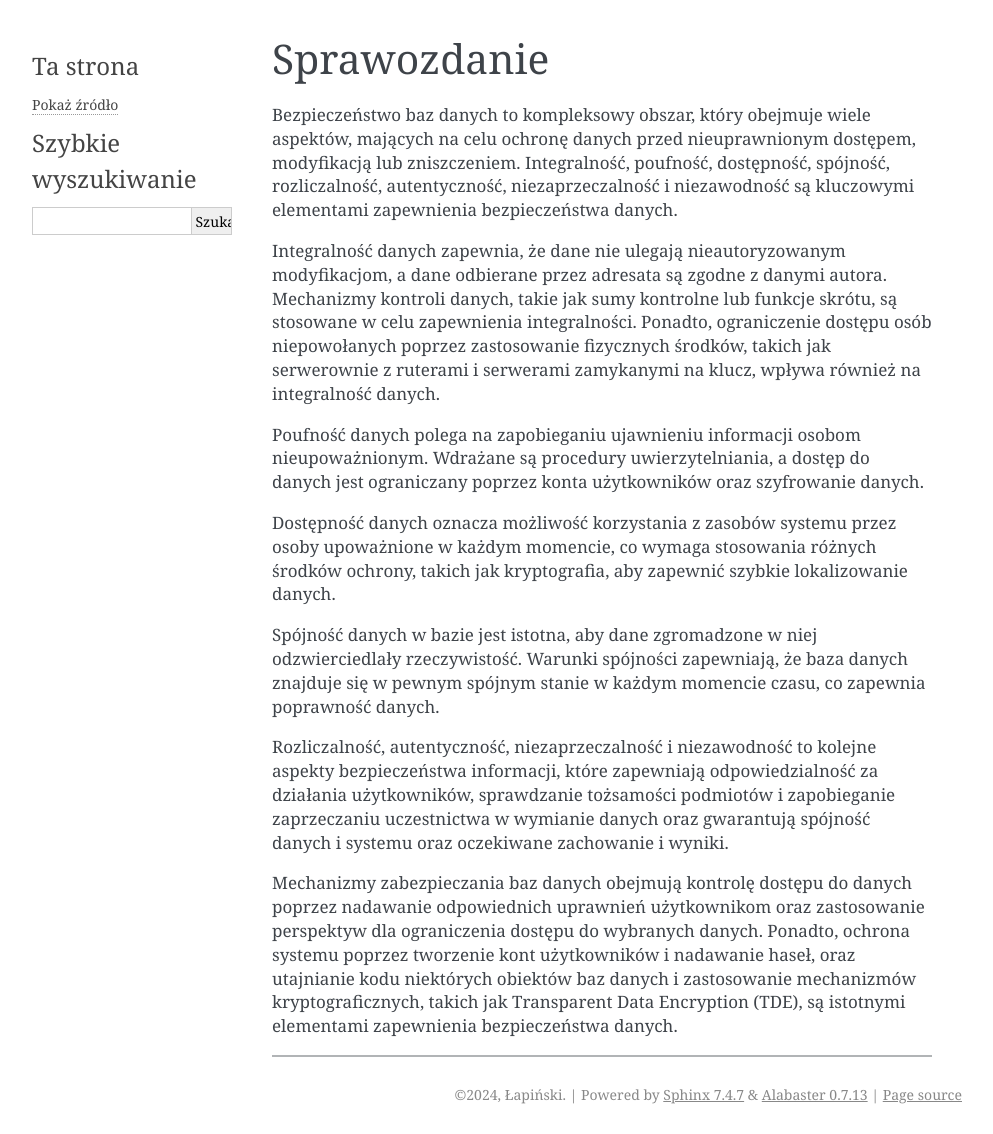
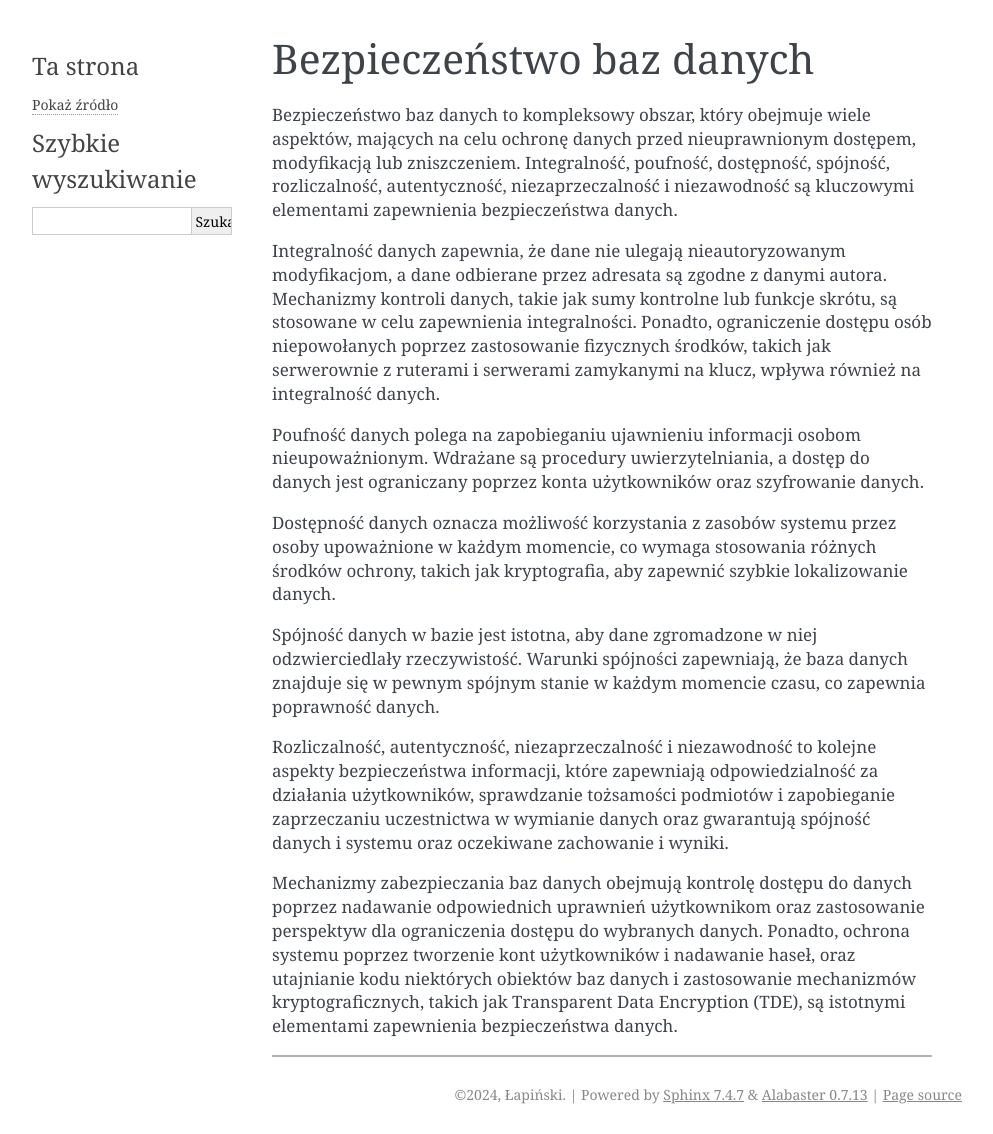
Before and after one commit to PrawilnaLAMA/sprawozdanie-1, a Sphinx documentation site: the page built from source/index.rst, in a window 1280 px wide. Shown: the whole page, without its empty margins (148-1141 px from the left). Built offline with Sphinx 7.4.7, drawn with Linux system fonts in a browser that asks for light colours.

Commit message:
Update index.rst

```diff
--- a/source/index.rst
+++ b/source/index.rst
@@ -4,7 +4,7 @@
    contain the root `toctree` directive.
 
 ========================================
-Sprawozdanie
+Bezpieczeństwo baz danych
 ========================================
 
 .. toctree::
```
